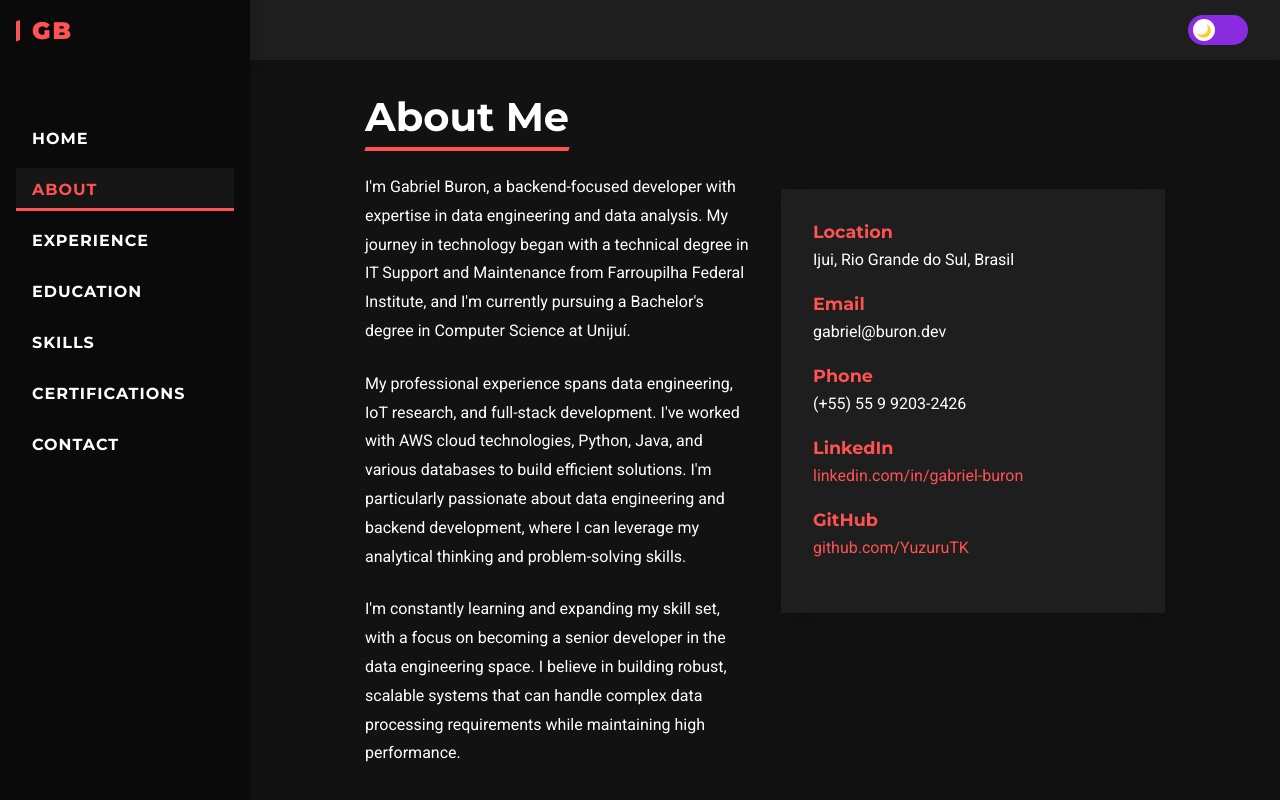
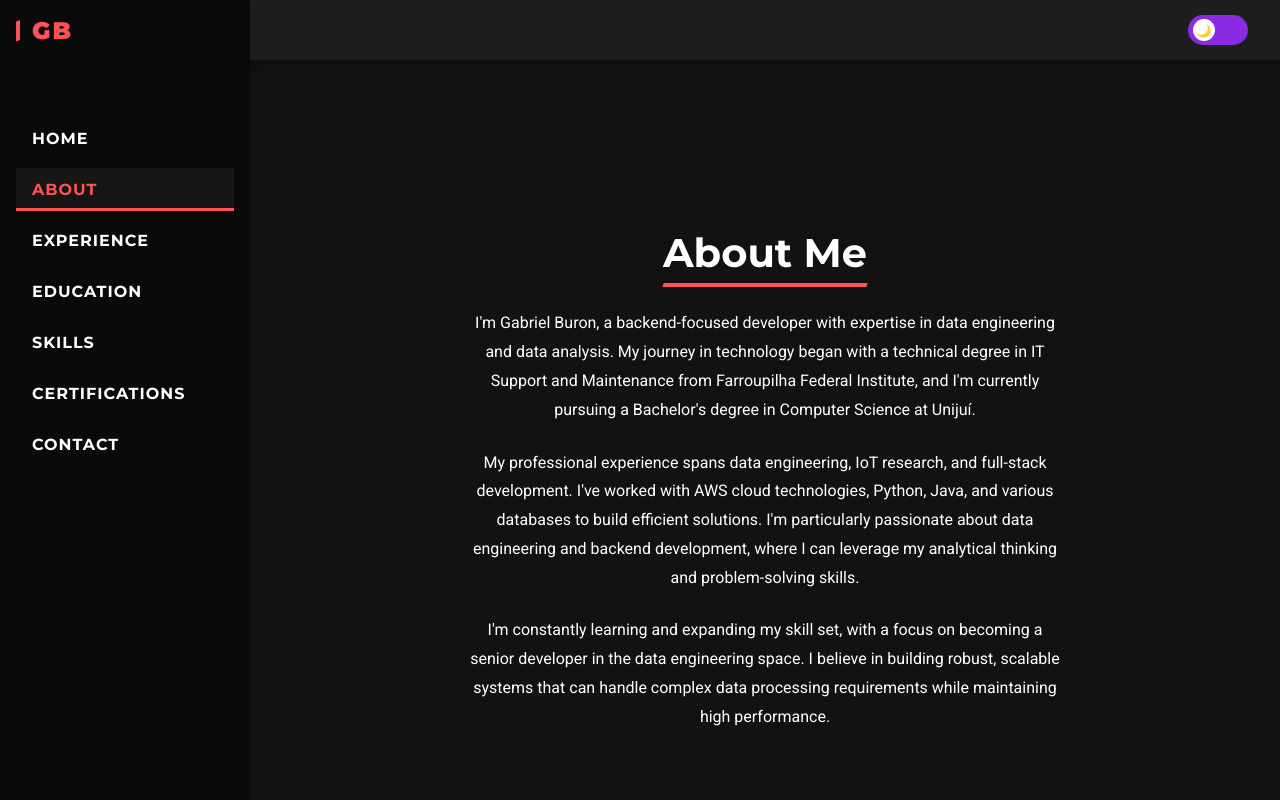
Before and after one commit to YuzuruTK/Portifolio-Project, a React (Vite) app: page /about in a window 1280 px wide. Shown: the top 800 px of the page. Built offline with nearby package versions, Linux system fonts and the light colour scheme.

Commit message:
changes on where contacts are, text structure of about me and color pallete of white theme

```diff
--- a/src/pages/About.jsx
+++ b/src/pages/About.jsx
@@ -2,8 +2,14 @@ import { motion } from 'framer-motion';
 import styled from 'styled-components';
 
 const AboutContainer = styled.div`
-    max-width: 800px;
+    max-width: 600px;
     margin: 0 auto;
+    display: flex;
+    flex-direction: column;
+    align-items: center;
+    justify-content: center;
+    text-align: center;
+    min-height: 100vh; /* Optional: to center vertically within viewport */
 `;
 
 const SectionTitle = styled.h2`
@@ -11,16 +17,21 @@ const SectionTitle = styled.h2`
 `;
 
 const AboutContent = styled.div`
-    display: grid;
-    grid-template-columns: 1fr;
-    gap: 2rem;
-
     @media (min-width: 768px) {
         grid-template-columns: 1fr 1fr;
     }
 `;
 
 const AboutText = styled(motion.div)`
+    justify-items: center;
+    align-items: center;
+    text-align: justify;
+
+    @media (min-width: 768px) {
+    text-align: center;
+    }
+
+
     p {
         margin-bottom: 1.5rem;
         line-height: 1.8;
@@ -72,10 +83,8 @@ const About = () => {
     };
 
     return (
-        <AboutContainer as={motion.div} variants={containerVariants} initial="hidden" animate="visible">
+        <AboutContainer as={motion.div} variants={containerVariants} initial="hidden" animate="visible" >
             <SectionTitle as={motion.h2} variants={itemVariants}>About Me</SectionTitle>
-
-            <AboutContent>
                 <AboutText variants={itemVariants}>
                     <p>
                         I'm Gabriel Buron, a backend-focused developer with expertise in data engineering and data analysis.
@@ -94,40 +103,6 @@ const About = () => {
                         processing requirements while maintaining high performance.
                     </p>
                 </AboutText>
-
-                <PersonalInfo variants={itemVariants}>
-                    <div className="persona-card">
-                        <div className="info-item">
-                            <h3>Location</h3>
-                            <p>Ijui, Rio Grande do Sul, Brasil</p>
-                        </div>
-                        <div className="info-item">
-                            <h3>Email</h3>
-                            <p>gabriel@buron.dev</p>
-                        </div>
-                        <div className="info-item">
-                            <h3>Phone</h3>
-                            <p>(+55) 55 9 9203-2426</p>
-                        </div>
-                        <div className="info-item">
-                            <h3>LinkedIn</h3>
-                            <p>
-                                <a href="https://linkedin.com/in/gabriel-buron" target="_blank" rel="noopener noreferrer">
-                                    linkedin.com/in/gabriel-buron
-                                </a>
-                            </p>
-                        </div>
-                        <div className="info-item">
-                            <h3>GitHub</h3>
-                            <p>
-                                <a href="https://github.com/YuzuruTK" target="_blank" rel="noopener noreferrer">
-                                    github.com/YuzuruTK
-                                </a>
-                            </p>
-                        </div>
-                    </div>
-                </PersonalInfo>
-            </AboutContent>
         </AboutContainer>
     );
 };
--- a/src/pages/Contact.jsx
+++ b/src/pages/Contact.jsx
@@ -72,28 +72,30 @@ const Label = styled.label`
 const Input = styled.input`
     width: 100%;
     padding: 0.75rem;
-    background-color: rgba(255, 255, 255, 0.1);
+    background-color: var(--background);
     border: none;
     color: var(--text);
     font-family: 'Roboto', sans-serif;
+    outline: 2px solid var(--accent);
 
     &:focus {
-        outline: 2px solid var(--accent);
+        outline: 4px inset var(--accent);
     }
 `;
 
 const TextArea = styled.textarea`
     width: 100%;
     padding: 0.75rem;
-    background-color: rgba(255, 255, 255, 0.1);
+    background-color: var(--background);
     border: none;
     color: var(--text);
     font-family: 'Roboto', sans-serif;
     min-height: 150px;
     resize: vertical;
+    outline: 2px solid var(--accent);
 
     &:focus {
-        outline: 2px solid var(--accent);
+        outline: 4px inset var(--accent);
     }
 `;
 
@@ -210,6 +212,10 @@ const Contact = () => {
                 <ContactInfo variants={itemVariants}>
                     <div className="persona-card">
                         <div className="info-item">
+                            <h3>Location</h3>
+                            <p>Rio Grande do Sul, Brasil</p>
+                        </div>
+                        <div className="info-item">
                             <h3>Email</h3>
                             <p>
                                 <a href="mailto:gabriel@buron.dev">gabriel@buron.dev</a>
@@ -222,32 +228,21 @@ const Contact = () => {
                             </p>
                         </div>
                         <div className="info-item">
-                            <h3>Location</h3>
-                            <p>Ijui, Rio Grande do Sul, Brasil</p>
+                            <h3>LinkedIn</h3>
+                            <p>
+                                <a href="https://linkedin.com/in/gabriel-buron" target="_blank" rel="noopener noreferrer">
+                                    linkedin.com/in/gabriel-buron
+                                </a>
+                            </p>
                         </div>
-
-                        <SocialLinks>
-                            <SocialLink
-                                href="https://github.com/YuzuruTK"
-                                target="_blank"
-                                rel="noopener noreferrer"
-                                variants={itemVariants}
-                                whileHover={{ scale: 1.1 }}
-                                whileTap={{ scale: 0.95 }}
-                            >
-                                GH
-                            </SocialLink>
-                            <SocialLink
-                                href="https://linkedin.com/in/gabriel-buron"
-                                target="_blank"
-                                rel="noopener noreferrer"
-                                variants={itemVariants}
-                                whileHover={{ scale: 1.1 }}
-                                whileTap={{ scale: 0.95 }}
-                            >
-                                LI
-                            </SocialLink>
-                        </SocialLinks>
+                        <div className="info-item">
+                            <h3>GitHub</h3>
+                            <p>
+                                <a href="https://github.com/YuzuruTK" target="_blank" rel="noopener noreferrer">
+                                    github.com/YuzuruTK
+                                </a>
+                            </p>
+                        </div>
                     </div>
                 </ContactInfo>
 
--- a/src/styles/global.css
+++ b/src/styles/global.css
@@ -18,13 +18,13 @@
 
 /* Light theme variables */
 [data-theme='light'] {
-    --primary: #FFFFFF;
+    --primary: #FAFAFA;
     --secondary: #F5F5F5;
     --background: #FAFAFA;
     --text: #333333;
-    --accent: #FFD700;
+    --accent: #e9c600;
     --card-bg: #FFFFFF;
-    --nav-bg: #F0F0F0;
+    --nav-bg: #FFFFFF;
 }
 
 * {
```
